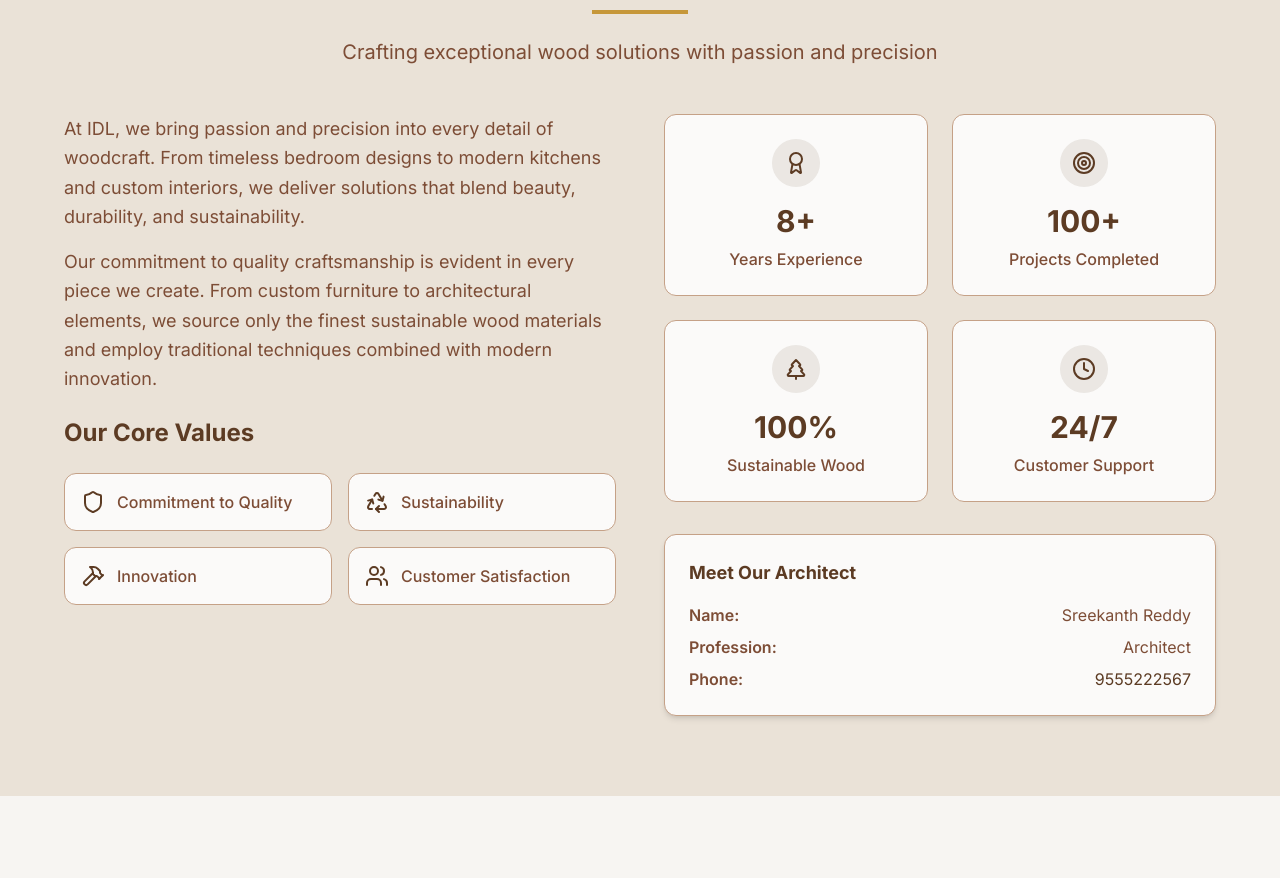
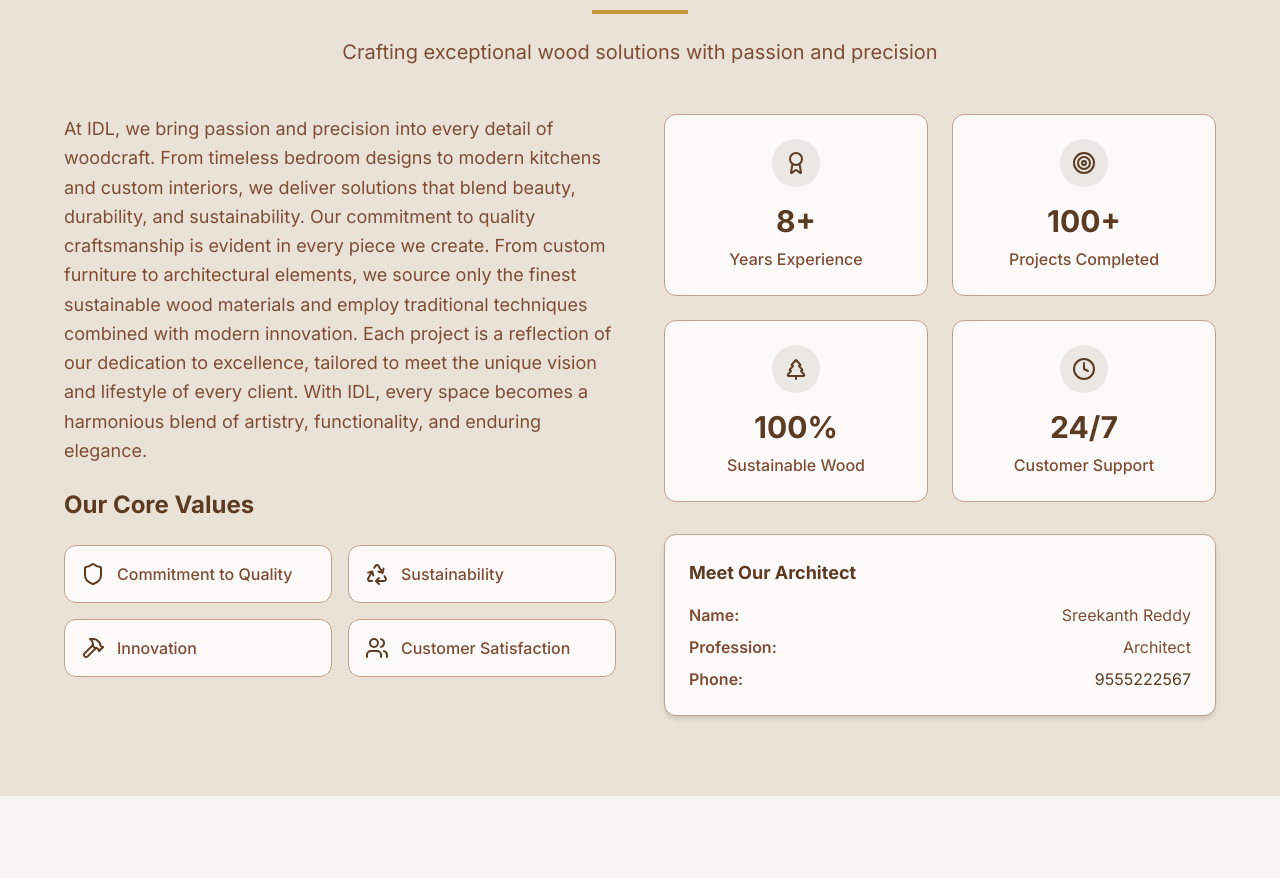
Before and after one commit to shivareddy2002/woodland-crafted-designs, a React (Vite) app: page / in a window 1280 px wide. Shown: the part 3164-4042 px from the top of the page. Built offline with nearby package versions, Linux system fonts and the light colour scheme.

Commit message:
Update About section content

```diff
--- a/src/components/About.tsx
+++ b/src/components/About.tsx
@@ -20,11 +20,7 @@ const About = () => {
             <div className="space-y-6">
               <div className="space-y-4">
                 <p className="text-lg text-wood-dark leading-relaxed">
-                  At IDL, we bring passion and precision into every detail of woodcraft. From timeless bedroom designs to modern kitchens and custom interiors, we deliver solutions that blend beauty, durability, and sustainability.
-                </p>
-
-                <p className="text-lg text-wood-dark leading-relaxed">
-                  Our commitment to quality craftsmanship is evident in every piece we create. From custom furniture to architectural elements, we source only the finest sustainable wood materials and employ traditional techniques combined with modern innovation.
+                  At IDL, we bring passion and precision into every detail of woodcraft. From timeless bedroom designs to modern kitchens and custom interiors, we deliver solutions that blend beauty, durability, and sustainability. Our commitment to quality craftsmanship is evident in every piece we create. From custom furniture to architectural elements, we source only the finest sustainable wood materials and employ traditional techniques combined with modern innovation. Each project is a reflection of our dedication to excellence, tailored to meet the unique vision and lifestyle of every client. With IDL, every space becomes a harmonious blend of artistry, functionality, and enduring elegance.
                 </p>
               </div>
 
```
